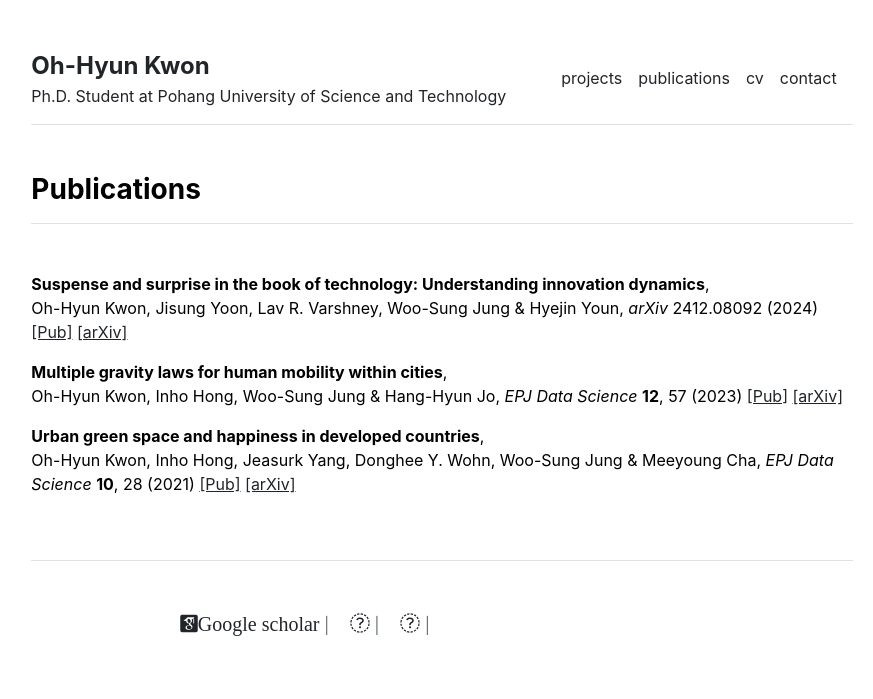
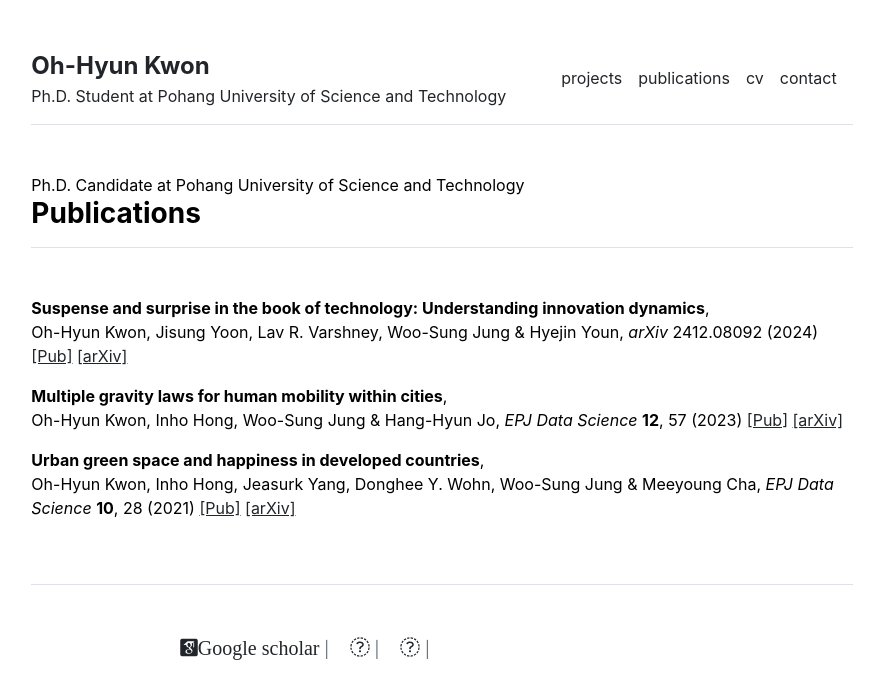
Before and after one commit to pothyd/pothyd.github.io, a Jekyll site: the page built from index.md, in a window 1280 px wide. Shown: the top 699 px of the page, without its empty margins (198-1071 px from the left). Built offline with Jekyll 4.4.1, drawn with Linux system fonts in a browser that asks for light colours; some web fonts are replaced.

Commit message:
Update home.html

```diff
--- a/_layouts/home.html
+++ b/_layouts/home.html
@@ -1,6 +1,8 @@
 ---
 layout: default
 ---
+
+Ph.D. Candidate at Pohang University of Science and Technology
 
 <!-- <div class="row g-5 mb-5">
   <div class="col-md-6">
```
